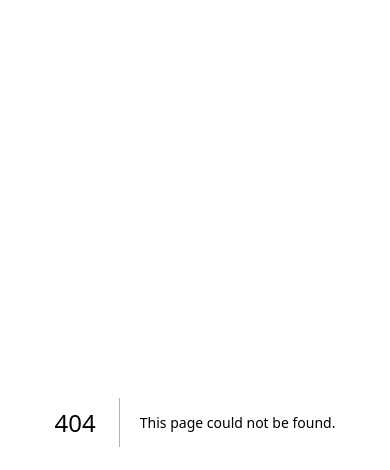
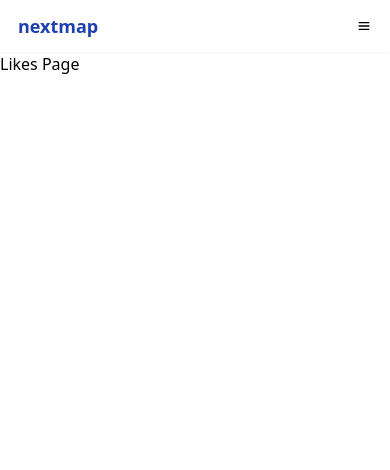
Before and after one commit to slog-developer/fastcampus-next-map, a Next.js app: page /users/likes in a window 390 px wide. Before the commit this address had no page. Shown: the top 470 px of the page. Built offline with nearby package versions, Linux system fonts and the light colour scheme.

Commit message:
테일윈드 적용

```diff
--- a/src/pages/_app.tsx
+++ b/src/pages/_app.tsx
@@ -1,6 +1,11 @@
 import "@/styles/globals.css";
 import type { AppProps } from "next/app";
+import Layout from "./component/Layout";
 
 export default function App({ Component, pageProps }: AppProps) {
-  return <Component {...pageProps} />;
+  return (
+    <Layout>
+      <Component {...pageProps} />
+    </Layout>
+  );
 }
--- a/src/pages/component/Navbar.tsx
+++ b/src/pages/component/Navbar.tsx
@@ -9,7 +9,9 @@ export default function Navbar() {
 
   return (
     <div className="navbar">
-      <div className="navbar__logo">nextmap</div>
+      <Link href="/" className="navbar__logo">
+        nextmap
+      </Link>
       <div className="navbar__list">
         <Link href="/stores" className="navbar__list--item">
           맛집 목록
--- a/src/pages/index.tsx
+++ b/src/pages/index.tsx
@@ -1,9 +1,8 @@
 import Link from "next/link";
-import Layout from "./component/Layout";
 
 export default function Home() {
   return (
-    <Layout>
+    <>
       <h1>Map Index Page</h1>
       <ul>
         <li>
@@ -28,6 +27,6 @@ export default function Home() {
           <Link href="/users/likes">찜한 맛집</Link>
         </li>
       </ul>
-    </Layout>
+    </>
   );
 }
--- /dev/null
+++ b/src/pages/users/likes.tsx
@@ -0,0 +1,7 @@
+export default function LikesPage() {
+  return (
+    <div>
+      <h1>Likes Page</h1>
+    </div>
+  );
+}
--- /dev/null
+++ b/src/pages/users/login.tsx
@@ -0,0 +1,7 @@
+export default function LoginPage() {
+  return (
+    <div>
+      <h1>Login Page</h1>
+    </div>
+  );
+}
--- /dev/null
+++ b/src/pages/users/mypage.tsx
@@ -0,0 +1,7 @@
+export default function MyPage() {
+  return (
+    <div>
+      <h1>Mypage</h1>
+    </div>
+  );
+}
--- a/src/styles/globals.css
+++ b/src/styles/globals.css
@@ -3,80 +3,56 @@
 @tailwind utilities;
 
 .navbar {
-  display: flex;
-  justify-content: space-between;
-  align-items: center;
-  position: fixed;
-  top: 0;
-  width: 100%;
-  height: 52px;
-  box-shadow: 0 1px 2px 0 rgba(0 0 0 / 0.05);
-  background-color: white;
+  @apply flex
+  justify-between
+  items-center fixed w-full h-[52px] top-0 shadow-sm bg-white;
 }
 
 .navbar__logo {
-  color: darkblue;
-  font-size: 18px;
-  font-weight: 600;
-  cursor: pointer;
-  padding: 0 18px;
+  @apply text-blue-800 text-lg font-semibold cursor-pointer py-0 px-[18px];
 }
 
 .navbar__list {
-  padding: 0 18px;
-  display: flex;
-  gap: 12px;
-  align-items: center;
+  @apply px-[18px] py-0 flex gap-3 items-center;
 }
 
 .navbar__button {
-  display: none;
-  cursor: pointer;
+  @apply hidden cursor-pointer;
 }
 
 .navbar__list--item {
-  cursor: pointer;
+  @apply cursor-pointer;
 }
 
 .navbar__list--item:hover {
-  color: darkgray;
+  @apply text-gray-600;
 }
 
 .layout {
-  padding-top: 52px;
+  @apply pt-[52px];
 }
 
 @media only screen and (max-width: 600px) {
   .navbar--mobile {
-    position: fixed;
-    top: 52px;
-    width: 100%;
-    height: 100vh;
-    background-color: darkblue;
-    color: white;
+    @apply fixed top-[52px] w-full h-screen bg-blue-800 text-white;
   }
   .navbar__list {
-    display: none;
+    @apply hidden;
   }
 
   .navbar__button {
-    display: block;
-    padding: 0 18px;
+    @apply block px-[18px] py-0;
   }
 
   .navbar__list--item--mobile {
-    cursor: pointer;
+    @apply cursor-pointer;
   }
 
   .navbar__list--item--mobile:hover {
-    color: darkgray;
+    @apply text-gray-600;
   }
 
   .navbar__list--mobile {
-    display: flex;
-    flex-direction: column;
-    gap: 16px;
-    align-items: start;
-    padding: 24px 18px;
+    @apply flex flex-col gap-4 items-center px-[18px] py-6;
   }
 }
```
